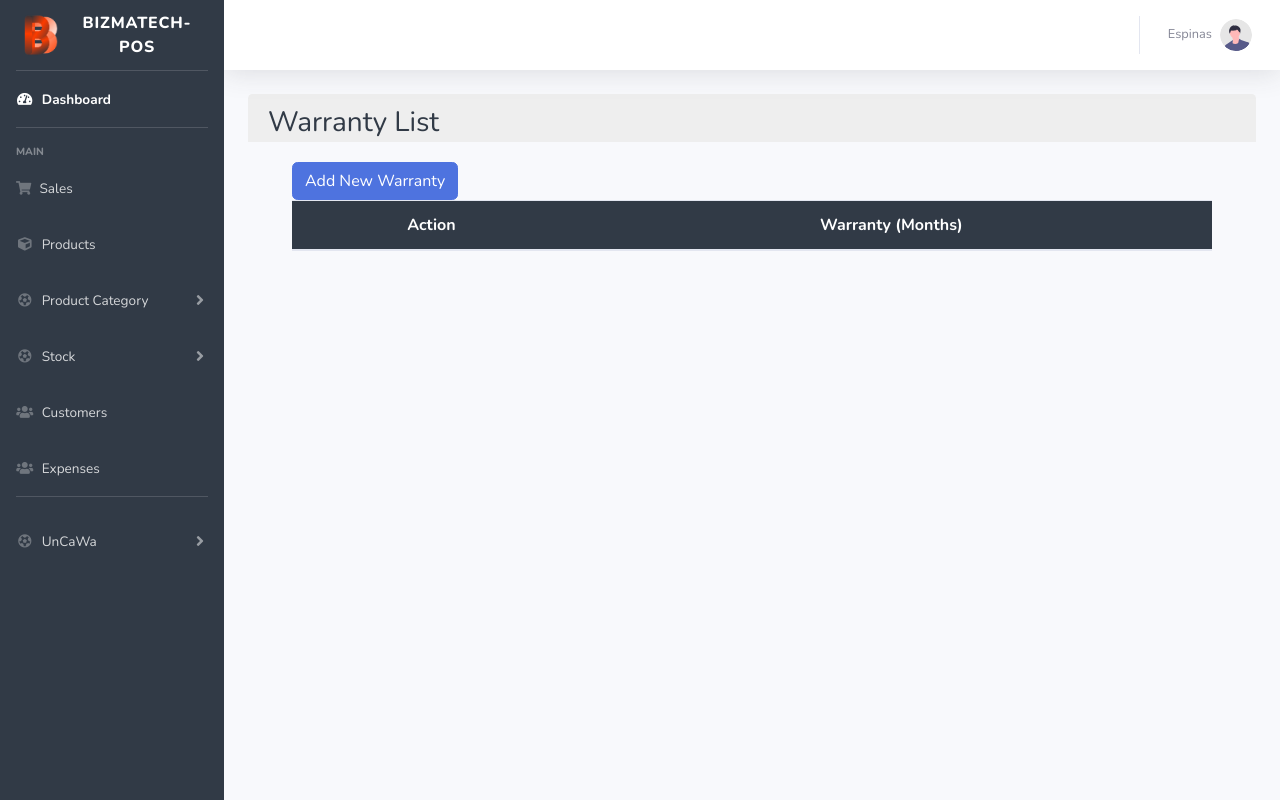
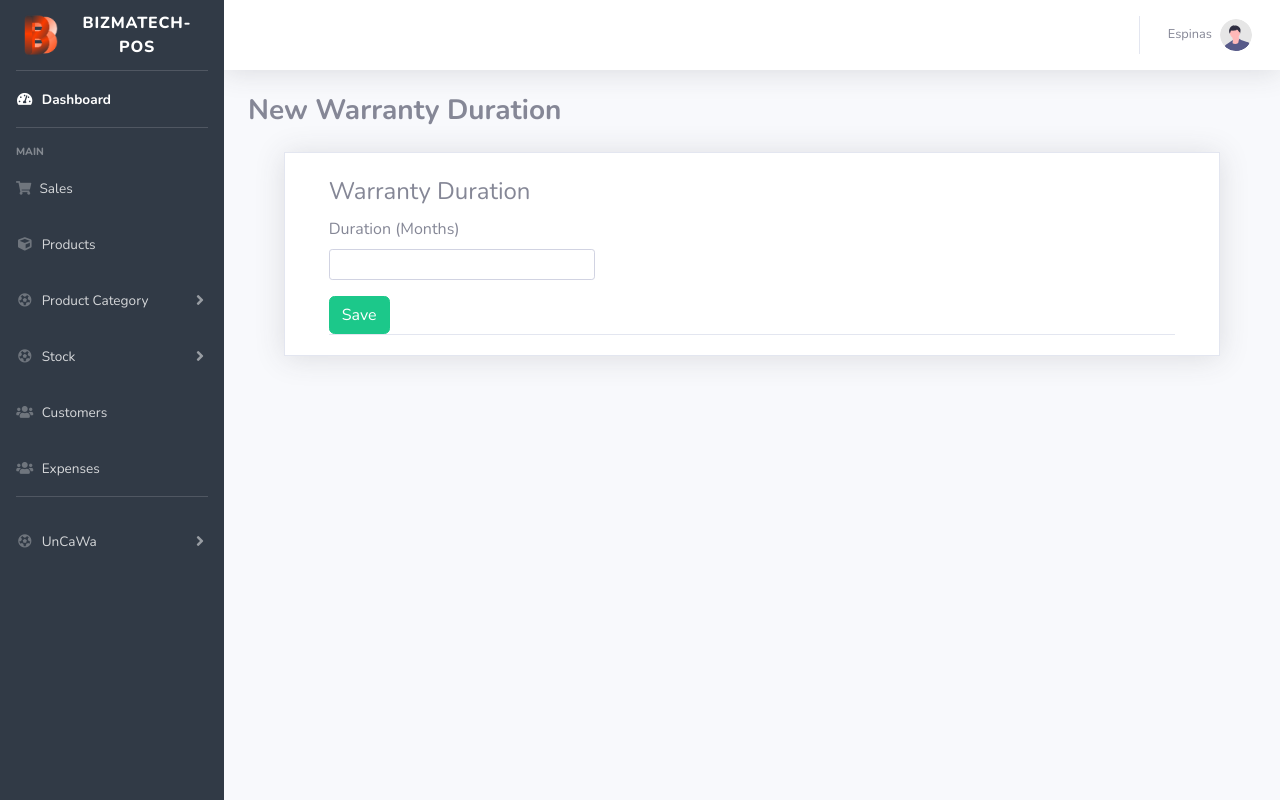
Before and after one commit to mariannejordan20/BizmaPOS, a PHP site: page /warrantyAdd.php in a window 1280 px wide. Run offline with PHP 8.4, Linux system fonts and the light colour scheme; a user stored in the database is signed in; data comes from the database, SQL or seed files in the repository; data that the repository does not hold is empty.

Commit message:
gibalik ag warranty

```diff
--- a/warrantyAdd.php
+++ b/warrantyAdd.php
@@ -3,9 +3,11 @@ session_start();
 
     include('connection.php');
 
+    // $haslog = (isset($_SESSION['hasLog'])?$_SESSION['hasLog']:0);
+
     if (isset($_SESSION['hasLog'])){
         $haslog = $_SESSION['hasLog'];
-} else {
+    }else{
         $haslog = 0;
     }
 
@@ -13,77 +15,151 @@ if (empty($haslog)){
         header("location: login.php");
         exit;
     }
+
+
+
+
 ?>
 
 <!DOCTYPE html>
 <html lang="en">
-<?php include('header.php'); ?>
+
+<?php
+    include('header.php');
+?>
+
 
 <body id="page-top">
+
+    <!-- Page Wrapper -->
     <div id="wrapper">
-        <?php include('menu.php'); ?>
+
+        <?php
+            include ('menu.php');
+        ?>
+
+        <!-- Content Wrapper -->
         <div id="content-wrapper" class="d-flex flex-column">
+
+            <!-- Main Content -->
             <div id="content">
-                <?php include('navbar.php'); ?>
+
+                <!-- Topbar -->
+                <nav class="navbar navbar-expand navbar-light bg-white topbar mb-4 static-top shadow">
+
+                    <!-- Sidebar Toggle (Topbar) -->
+                    <button id="sidebarToggleTop" class="btn btn-link d-md-none rounded-circle mr-3">
+                        <i class="fa fa-bars"></i>
+                    </button>
+
+                    <!-- Topbar Search -->
+
+
+                    <!-- Topbar Navbar -->
+                    <ul class="navbar-nav ml-auto">
+
+                        <!-- Nav Item - Search Dropdown (Visible Only XS) -->
+
+
+                        <!-- Nav Item - Alerts -->
+
+                        <!-- Nav Item - Messages -->
+
+
+                        <div class="topbar-divider d-none d-sm-block"></div>
+
+                        <!-- Nav Item - User Information -->
+                        <li class="nav-item dropdown no-arrow">
+                            <a class="nav-link dropdown-toggle" href="#" id="userDropdown" role="button"
+                                data-toggle="dropdown" aria-haspopup="true" aria-expanded="false">
+                                <span class="mr-2 d-none d-lg-inline text-gray-600 small"><?php echo " ".$_SESSION['Name']." ";?></span>
+                                <img class="img-profile rounded-circle"
+                                    src="img/undraw_profile.svg">
+                            </a>
+                            <!-- Dropdown - User Information -->
+                            <div class="dropdown-menu dropdown-menu-right shadow animated--grow-in"
+                                aria-labelledby="userDropdown">
+
+                                <div class="dropdown-divider"></div>
+                                <a class="dropdown-item" href="logout.php">
+                                    <i class="fas fa-sign-out-alt fa-sm fa-fw mr-2 text-gray-400"></i>
+                                    Logout
+                                </a>
+                            </div>
+                        </li>
+
+                    </ul>
+
+                </nav>
+                <!-- End of Topbar -->
+
+                <!-- Begin Page Content -->
                 <div class="container-fluid">
-                    <div class="card-header" style="background-color: #eeeeee; border: none">
-                        <h3 class="card-title" style="color: #313A46; margin-bottom: -10px">Warranty List</h3>
+
+
+
+
+
+
+                        <form action = "warrantyAddSave.php" method="post" enctype="multipart/form-data">
+
+                        <h3><b><?= isset($id) ? "Update product Details" : "New Warranty Duration" ?></b></h3>
 </div>
+<div class="mx-0 py-5 px-3 mx-ns-4 bg-gradient-maroon">
+<div class="row justify-content-center" style="margin-top:-2em;">
+    <div class="col-lg-11 col-md-11 col-sm-12 col-xs-12">
+        <div class="card rounded-0 shadow">
             <div class="card-body">
                 <div class="container-fluid">
-                            <div class="warranty-section">
-                                <!-- Add New Warranty Button -->
-                                <button type="button" class="btn btn-primary" data-toggle="modal" data-target="#addWarrantyModal">
-                                    Add New Warranty
-                                </button>
-                                <table class="table text-center" id="warrantyTable" width="100%" cellspacing="0">
-                                    <thead>
-                                        <tr class="bg-primary text-white">
-                                            <th class="text-center" style="background-color: #313A46;">Action</th>
-                                            <th class="text-center" style="background-color: #313A46;">Warranty (Months)</th>
-                                        </tr>
-                                    </thead>
-                                    <tbody style="color: #313A46;">
-                                        <?php
-                                            foreach ($results as $result) {
-                                                echo '<tr>
-                                                        <td>
-                                                            <a href="warrantyDelete.php?id='.$result['ID'].'">
-                                                                <i class="fa fa-trash text-danger"></i>
-                                                            </a>
-                                                        </td>
-                                                        <td>'.$result['Warranty'].'</td>
-                                                    </tr>';
-                                            }
-                                        ?>
-                                    </tbody>
-                                </table>
-                            </div>
-                        </div>
-                    </div>
-                </div>
-            </div>
+                    <form action="" id="student-form">
+                        <input type="hidden" name ="id" value="<?php echo isset($id) ? $id : '' ?>">
+
+                        <fieldset class="border-bottom">
+                            <legend>Warranty Duration</legend>
+                            <div class="row">
+
+
+                                <div class="col-lg-4 col-md-4 col-sm-12 col-xs-12">
+                                    <div class="form-group">
+                                    <label for="Warranty" class="control-label">Duration (Months)</label>
+                                    <input type="text" name="Warranty" class="form-control form-control-sm rounded-5"  required/>
                                     </div>
                                 </div>
 
-    <!-- Add Warranty Modal -->
-    <div class="modal fade" id="addWarrantyModal" tabindex="-1" role="dialog" aria-labelledby="addWarrantyModalLabel" aria-hidden="true">
+
+                            </div>
+
+                        <div class="row">
+                            <div class="col-md-12">
+                                <input type="submit" class="btn btn-success" name="Save" value="Save">
+                            </div>
+                        </div>
+                    </form>
+
+
+
+
+
+    <!-- Scroll to Top Button-->
+    <a class="scroll-to-top rounded" href="#page-top">
+        <i class="fas fa-angle-up"></i>
+    </a>
+
+    <!-- Logout Modal-->
+    <div class="modal fade" id="logoutModal" tabindex="-1" role="dialog" aria-labelledby="exampleModalLabel"
+        aria-hidden="true">
         <div class="modal-dialog" role="document">
             <div class="modal-content">
-                <div class="modal-header" style="background-color: #313A46;">
-                    <h5 class="modal-title" id="addWarrantyModalLabel" style="color: white">Add New Warranty</h5>
-                    <button type="button" class="close" data-dismiss="modal" aria-label="Close">
-                        <span aria-hidden="true">&times;</span>
+                <div class="modal-header">
+                    <h5 class="modal-title" id="exampleModalLabel">Ready to Leave?</h5>
+                    <button class="close" type="button" data-dismiss="modal" aria-label="Close">
+                        <span aria-hidden="true">×</span>
                     </button>
                 </div>
-                <div class="modal-body">
-                    <form action="warrantyAddSave.php" method="post" enctype="multipart/form-data">
-                        <div class="form-group">
-                            <label for="Warranty">Duration (Months)</label>
-                            <input type="text" name="Warranty" class="form-control" required/>
-                        </div>
-                        <button type="submit" class="btn" style="background-color: #fe3c00; color:white" name="Save">Save</button>
-                    </form>
+                <div class="modal-body">Select "Logout" below if you are ready to end your current session.</div>
+                <div class="modal-footer">
+                    <button class="btn btn-secondary" type="button" data-dismiss="modal">Cancel</button>
+                    <a class="btn btn-primary" href="login.html">Logout</a>
                 </div>
             </div>
         </div>
```
Also changed, not shown: warranty.php (+59 -45 lines). Lines whose indentation alone changed are shown as unchanged.
